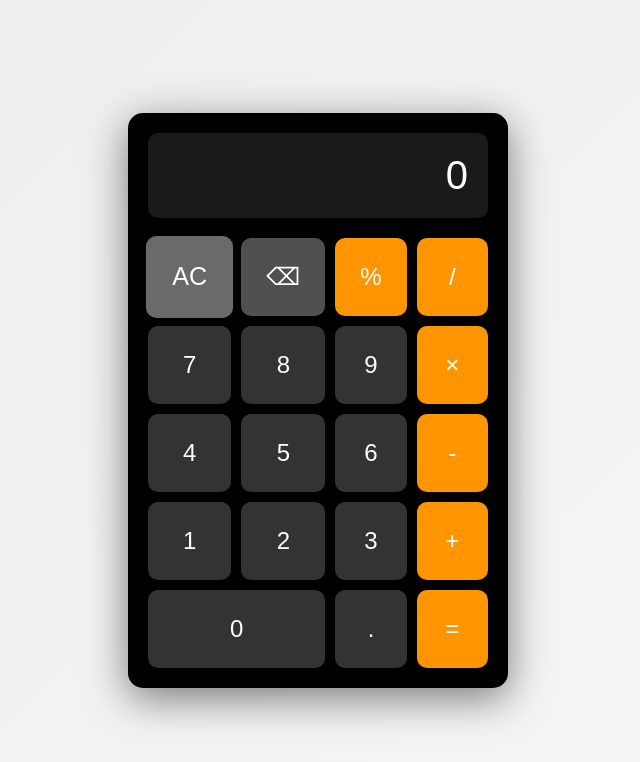
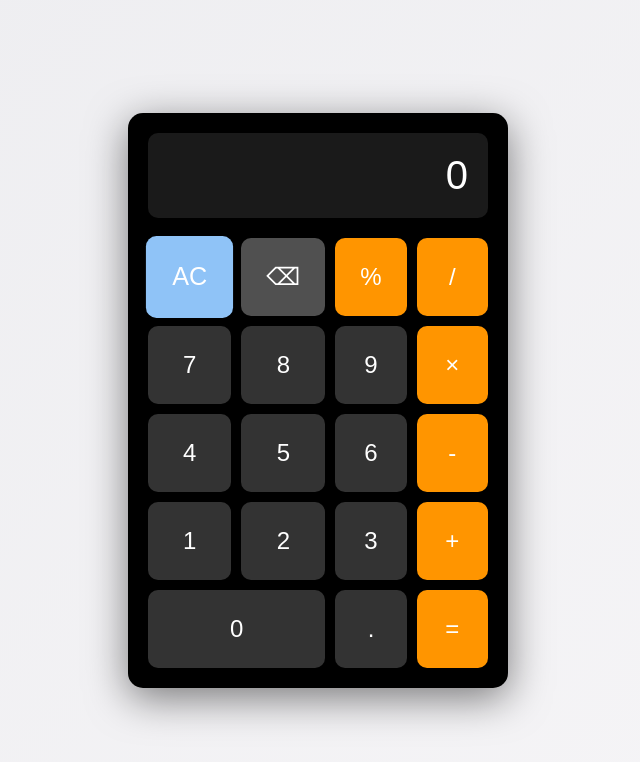
Before and after one commit to Suryansh4711/Frontend-Dev, a plain HTML site: page caculator.htm in a window 1280 px wide. In both pictures the pointer is over the button "AC". Shown: the whole page, without its empty margins (322-962 px from the left). Drawn offline with Linux system fonts and the light colour scheme.

Commit message:
Update hover background color for function buttons in calculator

```diff
--- a/caculator.htm
+++ b/caculator.htm
@@ -80,7 +80,7 @@
         }
 
         .function:hover {
-            background: #6a6a6a;
+            background: #8fc3f7;
         }
 
         .equals {
```
